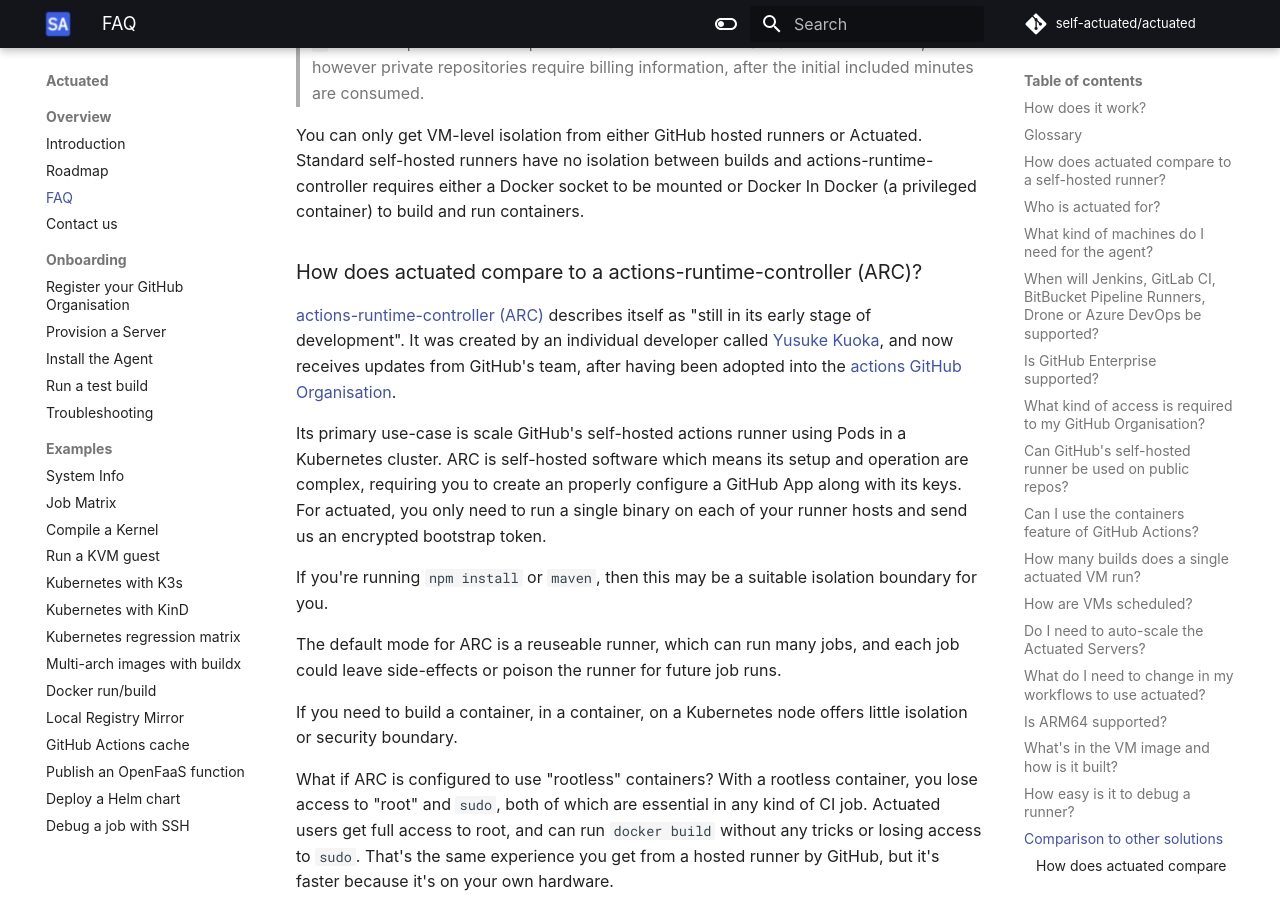
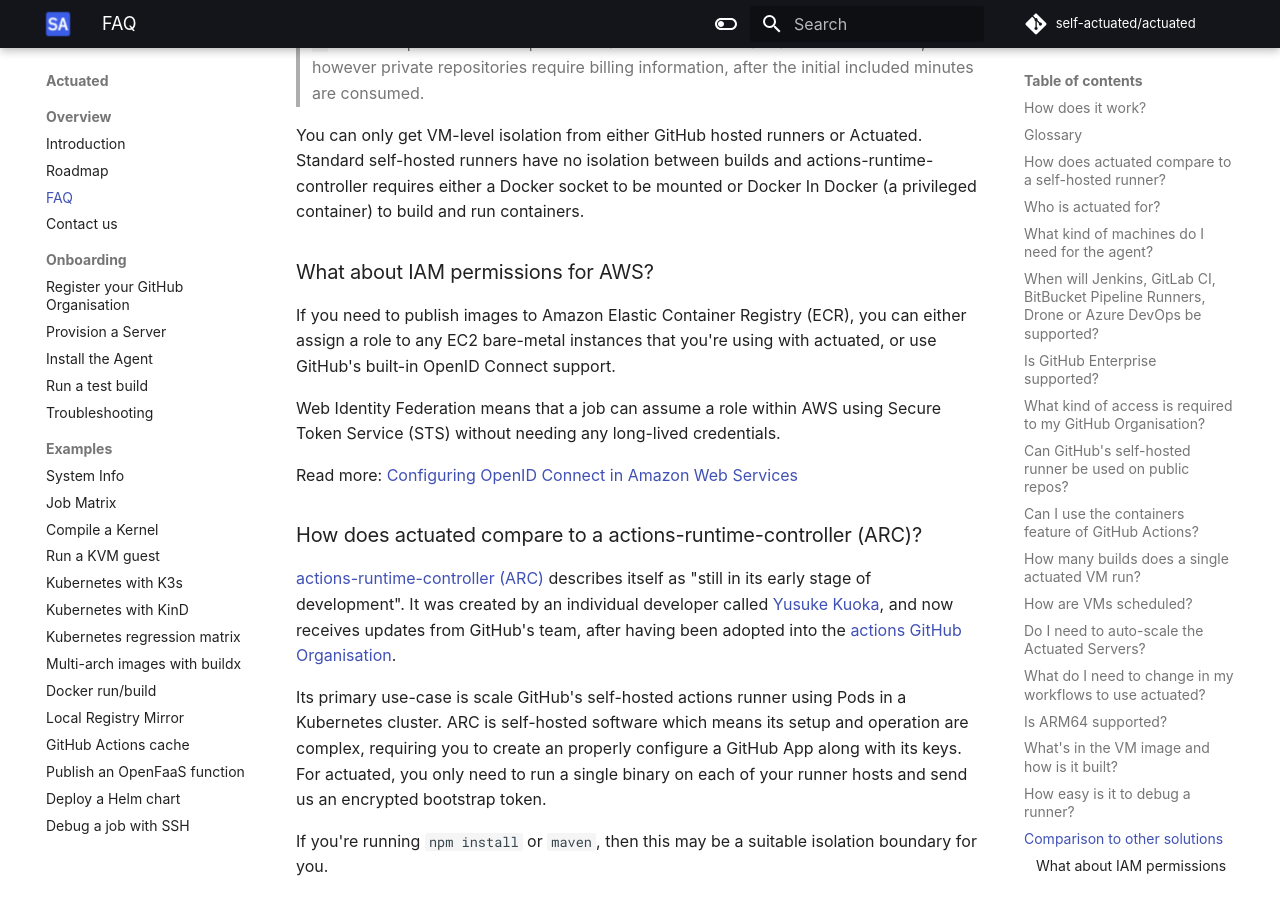
Before and after one commit to welteki/docs.actuated.dev, an MkDocs documentation site: the page built from docs/faq.md, in a window 1280 px wide and 900 px high, scrolled down 7385 px. Built offline with MkDocs 1.6.1 and Material for MkDocs 9.7.7, drawn with Linux system fonts in a browser that asks for light colours; some web fonts are replaced.

Commit message:
Add note on IAM roles
Signed-off-by: Alex Ellis (OpenFaaS Ltd) <alexellis2@gmail.com>

```diff
--- a/docs/faq.md
+++ b/docs/faq.md
@@ -195,6 +195,14 @@
 
 You can only get VM-level isolation from either GitHub hosted runners or Actuated. Standard self-hosted runners have no isolation between builds and actions-runtime-controller requires either a Docker socket to be mounted or Docker In Docker (a privileged container) to build and run containers.
 
+### What about IAM permissions for AWS?
+
+If you need to publish images to Amazon Elastic Container Registry (ECR), you can either assign a role to any EC2 bare-metal instances that you're using with actuated, or use GitHub's built-in OpenID Connect support.
+
+Web Identity Federation means that a job can assume a role within AWS using Secure Token Service (STS) without needing any long-lived credentials.
+
+Read more: [Configuring OpenID Connect in Amazon Web Services](https://docs.github.com/en/actions/deployment/security-hardening-your-deployments/configuring-openid-connect-in-amazon-web-services)
+
 ### How does actuated compare to a actions-runtime-controller (ARC)?
 
 [actions-runtime-controller (ARC)](https://github.com/actions-runner-controller/actions-runner-controller) describes itself as "still in its early stage of development". It was created by an individual developer called [Yusuke Kuoka](https://github.com/mumoshu), and now receives updates from GitHub's team, after having been adopted into the [actions GitHub Organisation](https://github.com/actions/actions-runner-controller).
```
